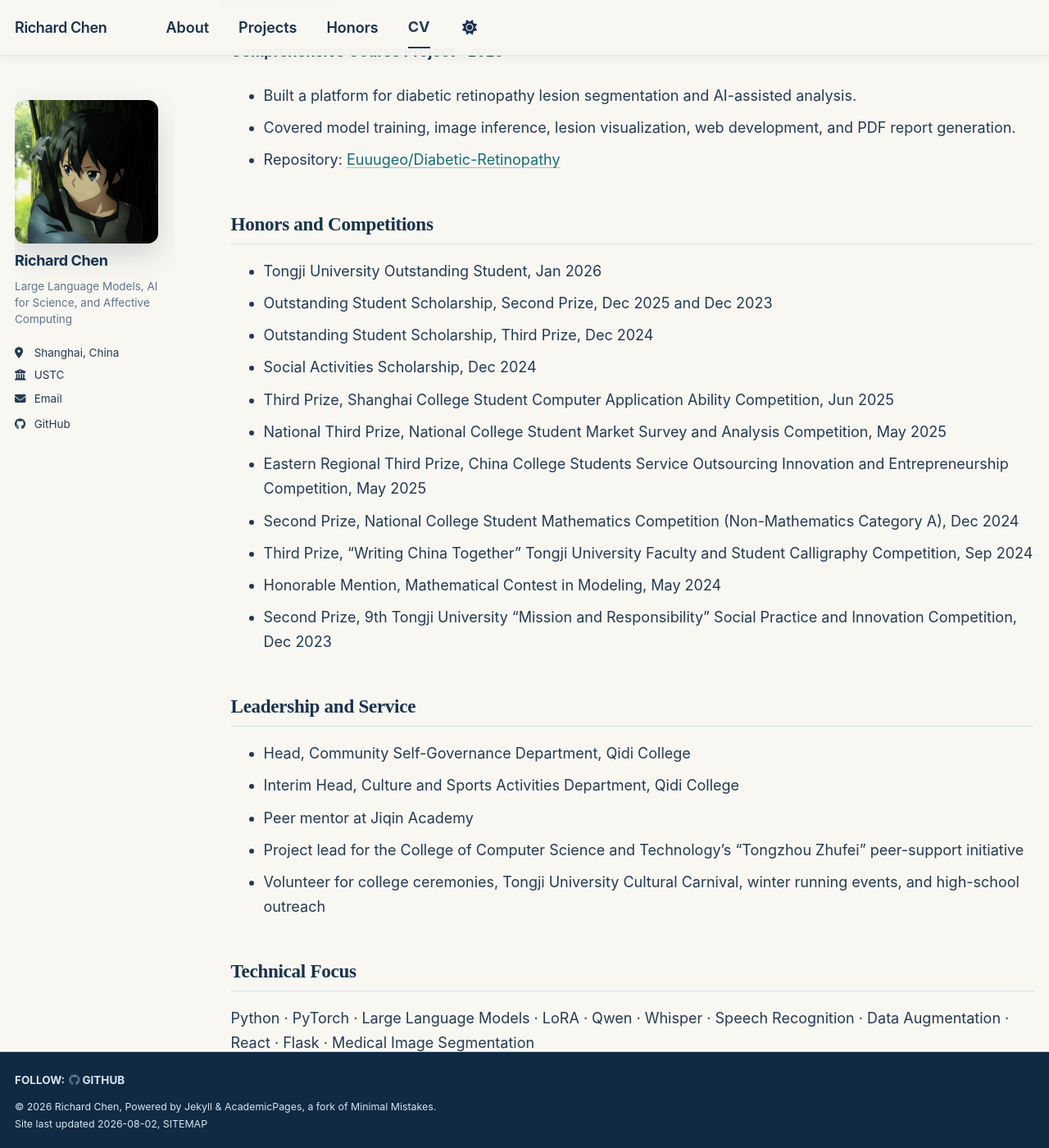
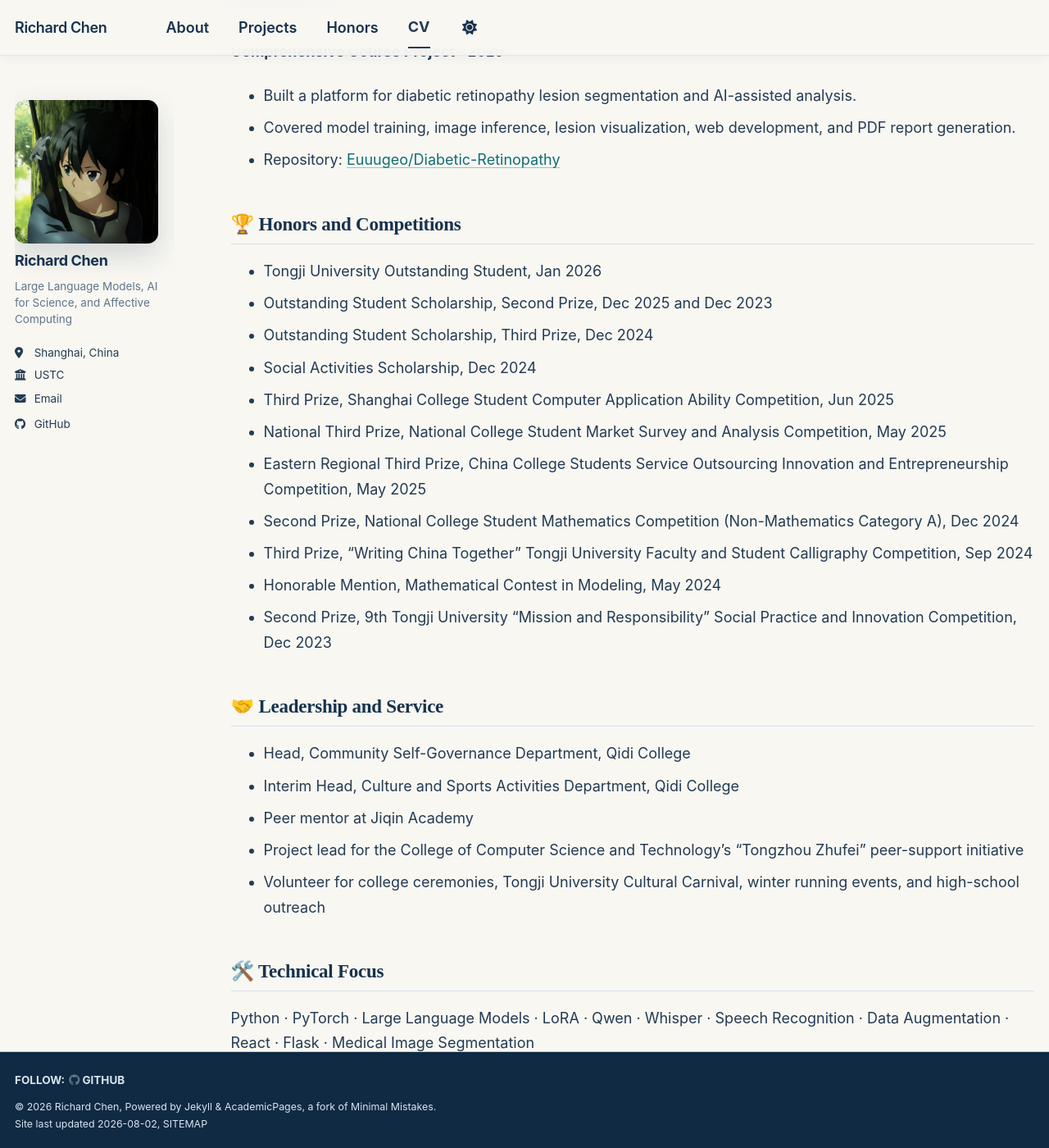
Before and after one commit to Euuugeo/Euuugeo.github.io, a Jekyll site: the page built from _pages/cv.md, in a window 1280 px wide and 1400 px high, scrolled down 1408 px. Shown: the whole window at 82% size. Built offline with Jekyll 4.4.1, drawn with Linux system fonts in a browser that asks for light colours; a style sheet for code colours, icons or effects is not loaded; some of the changed text lies outside the part shown.

Commit message:
Add icons to section headings

```diff
--- a/_pages/cv.md
+++ b/_pages/cv.md
@@ -5,7 +5,7 @@ permalink: /cv/
 author_profile: true
 ---
 
-## Education
+## 📖 Education
 
 ### University of Science and Technology of China
 
@@ -21,7 +21,7 @@ August 2022 - June 2026
 - English proficiency: CET-4 576, CET-6 509
 - Selected coursework: Linear Algebra, Advanced Programming, Data Structures, Software Engineering, Discrete Mathematics, and Speech Recognition
 
-## Research and Project Experience
+## 🔬 Research and Project Experience
 
 ### Multi-Persona LLM for Emotional Support
 
@@ -50,7 +50,7 @@ August 2022 - June 2026
 - Covered model training, image inference, lesion visualization, web development, and PDF report generation.
 - Repository: [Euuugeo/Diabetic-Retinopathy](https://github.com/Euuugeo/Diabetic-Retinopathy)
 
-## Honors and Competitions
+## 🏆 Honors and Competitions
 
 - Tongji University Outstanding Student, Jan 2026
 - Outstanding Student Scholarship, Second Prize, Dec 2025 and Dec 2023
@@ -64,7 +64,7 @@ August 2022 - June 2026
 - Honorable Mention, Mathematical Contest in Modeling, May 2024
 - Second Prize, 9th Tongji University “Mission and Responsibility” Social Practice and Innovation Competition, Dec 2023
 
-## Leadership and Service
+## 🤝 Leadership and Service
 
 - Head, Community Self-Governance Department, Qidi College
 - Interim Head, Culture and Sports Activities Department, Qidi College
@@ -72,10 +72,10 @@ August 2022 - June 2026
 - Project lead for the College of Computer Science and Technology's “Tongzhou Zhufei” peer-support initiative
 - Volunteer for college ceremonies, Tongji University Cultural Carnival, winter running events, and high-school outreach
 
-## Technical Focus
+## 🛠️ Technical Focus
 
 Python · PyTorch · Large Language Models · LoRA · Qwen · Whisper · Speech Recognition · Data Augmentation · React · Flask · Medical Image Segmentation
 
-## Contact
+## ✉️ Contact
 
 [eugeo1212@gmail.com](mailto:eugeo1212@gmail.com) · [GitHub](https://github.com/Euuugeo)
```
Also changed, not shown: _pages/about.md (+4 -4 lines), _pages/awards.md (+3 -3 lines), _portfolio/cbt-llm.md (+3 -3 lines), _portfolio/diabretina-ai.md (+3 -3 lines), _portfolio/dialect-asr.md (+3 -3 lines).
